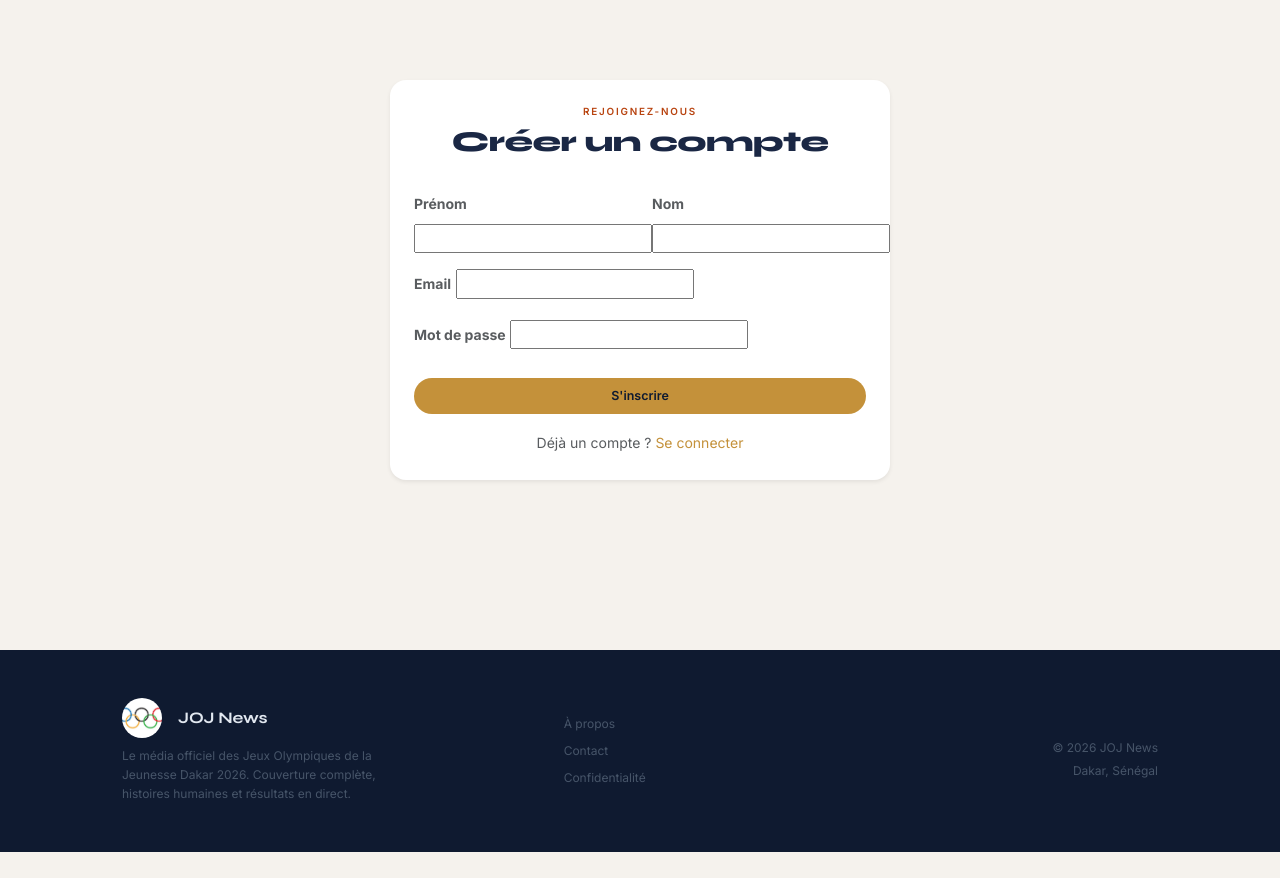
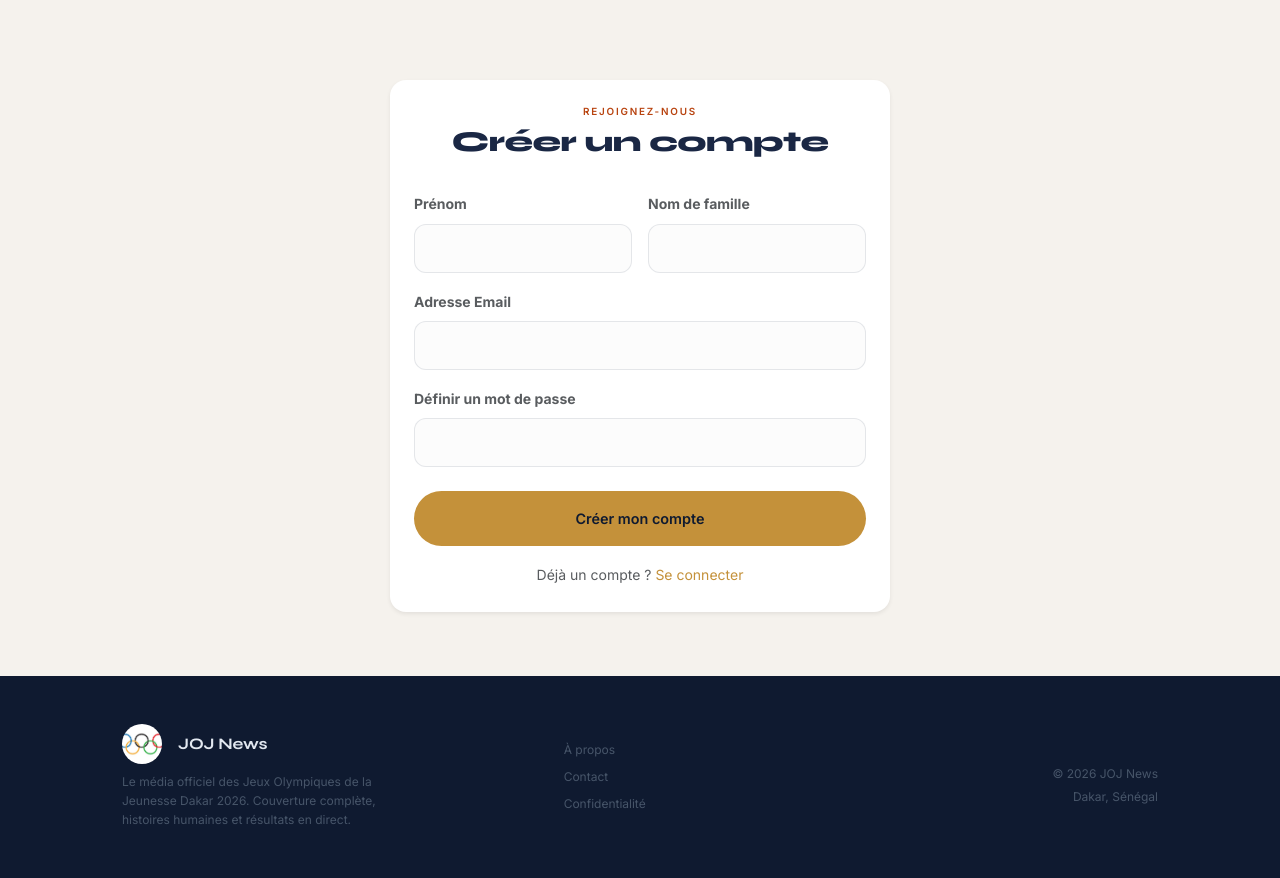
Before and after one commit to fassa108/JOJ_News, a Django app: template blog/templates/inscription.html in a window 1280 px wide. Shown: the part 70-948 px from the top of the page. Before the commit the page ends 922 px from the top, so only its background shows below. Run offline with Django 5.2, Linux system fonts and the light colour scheme; the template is opened without the code that fills it, so the values that code supplies are empty, except form fields; tables that the repository leaves empty hold one stand-in row (values such as "Sample post"); form fields are guessed from the names that the template uses.

Commit message:
version complet avant merge

```diff
--- a/blog/templates/inscription.html
+++ b/blog/templates/inscription.html
@@ -13,25 +13,27 @@
 
             <form method="post">
                 {% csrf_token %}
-                <div class="row">
-                    <div class="col-md-6 mb-3">
-                        <label class="form-label small fw-bold text-muted">Prénom</label>
-                        {{ form.prenom }}
-                    </div>
-                    <div class="col-md-6 mb-3">
-                        <label class="form-label small fw-bold text-muted">Nom</label>
-                        {{ form.nom }}
+                <div class="mb-3">
+                    <div class="row g-3">
+                        <div class="col-md-6">
+                            <label class="form-label small fw-bold text-muted">Prénom</label>
+                            {{ form.prenom }}
+                        </div>
+                        <div class="col-md-6">
+                            <label class="form-label small fw-bold text-muted">Nom de famille</label>
+                            {{ form.nom }}
+                        </div>
                     </div>
                 </div>
                 <div class="mb-3">
-                    <label class="form-label small fw-bold text-muted">Email</label>
+                    <label class="form-label small fw-bold text-muted">Adresse Email</label>
                     {{ form.email }}
                 </div>
                 <div class="mb-4">
-                    <label class="form-label small fw-bold text-muted">Mot de passe</label>
+                    <label class="form-label small fw-bold text-muted">Définir un mot de passe</label>
                     {{ form.mot_de_passe }}
                 </div>
-                <button type="submit" class="btn-primary-electric w-100 py-2 border-0 mb-3">S'inscrire</button>
+                <button type="submit" class="btn-primary-electric w-100 py-3 border-0 mb-3" style="font-size: 0.9rem;">Créer mon compte</button>
                 <div class="text-center">
                     <span class="small text-muted">Déjà un compte ? <a href="{% url 'connexion' %}" class="text-decoration-none" style="color: var(--ocre);">Se connecter</a></span>
                 </div>
@@ -39,4 +41,24 @@
         </div>
     </div>
 </section>
+
+<style>
+    /* Style appliqué aux inputs générés dynamiquement par Django */
+    form input {
+        display: block;
+        width: 100%;
+        padding: 0.75rem 1rem;
+        font-size: 0.9rem;
+        border: 1px solid rgba(26,39,68,0.1);
+        border-radius: 12px;
+        background-color: #fcfcfc;
+        transition: all 0.2s ease;
+    }
+    form input:focus {
+        outline: none;
+        border-color: var(--ocre);
+        background-color: #fff;
+        box-shadow: 0 0 0 4px rgba(196, 145, 58, 0.05);
+    }
+</style>
 {% endblock %}
--- a/blog/views.py
+++ b/blog/views.py
@@ -103,8 +103,8 @@ def inscription(request):
         form = InscriptionForm(request.POST)
         if form.is_valid():
             user = User.objects.create_user(
-                first_name=form.cleaned_data['nom'],
-                last_name=form.cleaned_data['prenom'],
+                first_name=form.cleaned_data['prenom'],
+                last_name=form.cleaned_data['nom'],
                 username=form.cleaned_data['email'],
                 email=form.cleaned_data['email'],
                 password=form.cleaned_data['mot_de_passe']
```
